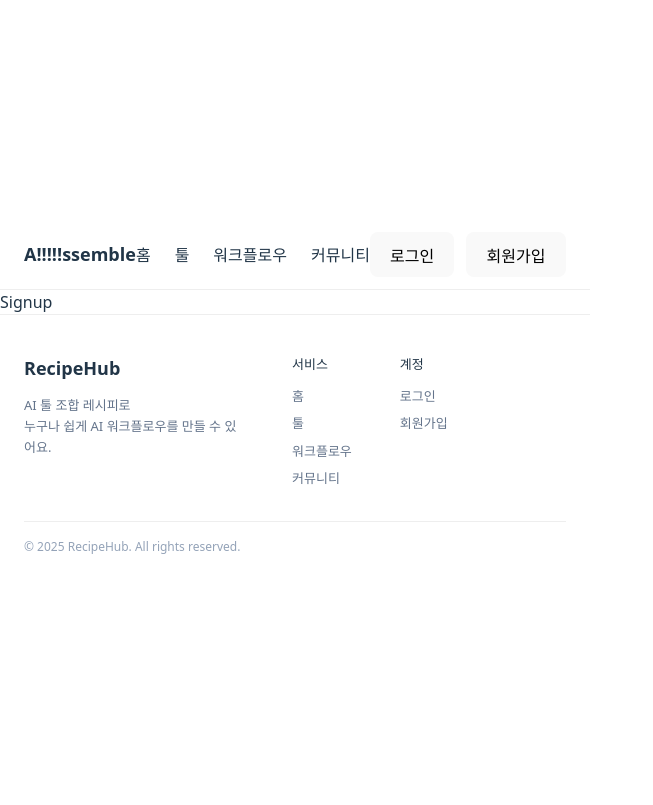
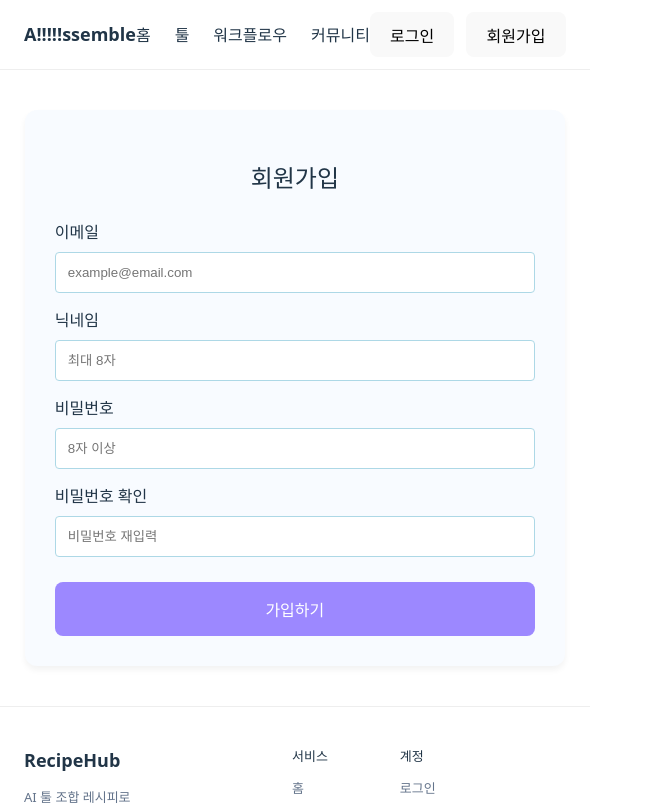
Before and after one commit to yunjeong7222/F5_A-ssemble, a React app in the folder frontend/: page /signup in a window 1280 px wide. Shown: the top 805 px of the page, without its empty margins (0-653 px from the left). Built offline with nearby package versions, Linux system fonts and the light colour scheme; the HTML template or start-up script is replaced by a standard one.

Commit message:
feat : 회원정보 관련 페이지 생성 및 수정

```diff
--- a/frontend/src/api/auth.js
+++ b/frontend/src/api/auth.js
@@ -0,0 +1,9 @@
+import api from '../config/axios';
+
+export const register = (data) => api.post('/api/auth/signup', data);
+export const login = (data) => api.post('/api/auth/login', data);
+export const getMe = () => api.get('/api/auth/me');
+
+export const updateProfile = (data) => api.put('/api/users/me/profile', data);
+export const updatePassword = (data) => api.put('/api/users/me/password', data);
+export const deleteAccount = () => api.delete('/api/users/me');
--- a/frontend/src/components/common/PrivateRoute.jsx
+++ b/frontend/src/components/common/PrivateRoute.jsx
@@ -1 +1,9 @@
-export default function PrivateRoute({ children }) { return children }
+import { Navigate } from 'react-router-dom';
+import useAuthStore from '../../store/authStore';
+
+const PrivateRoute = ({ children }) => {
+  const isLoggedIn = useAuthStore((state) => state.isLoggedIn);
+  return isLoggedIn ? children : <Navigate to="/login" replace />;
+};
+
+export default PrivateRoute;
--- a/frontend/src/pages/Login.jsx
+++ b/frontend/src/pages/Login.jsx
@@ -1 +1,95 @@
-export default function Login() { return <div>Login</div> }
+import { useState } from 'react';
+import { useNavigate } from 'react-router-dom';
+import { login } from '../api/auth';
+import useAuthStore from '../store/authStore';
+
+const Login = () => {
+  const navigate = useNavigate();
+  const loginStore = useAuthStore((state) => state.login);
+
+  const [email, setEmail] = useState('');
+  const [password, setPassword] = useState('');
+  const [message, setMessage] = useState('');
+  const [isLoading, setIsLoading] = useState(false);
+
+  const handleLogin = async (e) => {
+    e.preventDefault();
+    setMessage('');
+    setIsLoading(true);
+
+    try {
+      const res = await login({ email, password });
+      const { token, user } = res.data.data;
+      loginStore(user, token);
+      navigate('/');
+    } catch (err) {
+      setMessage(err.response?.data?.message || '로그인에 실패했습니다.');
+    } finally {
+      setIsLoading(false);
+    }
+  };
+
+  const inputStyle = {
+    padding: '12px', borderRadius: '4px',
+    border: '1px solid #add8e6', width: '100%',
+    marginBottom: '10px', boxSizing: 'border-box', outline: 'none',
+  };
+
+  return (
+    <div style={{ maxWidth: '400px', margin: '100px auto', padding: '30px', textAlign: 'center' }}>
+      <h2 style={{ marginBottom: '30px' }}>로그인</h2>
+
+      <form onSubmit={handleLogin}>
+        <input
+          style={inputStyle}
+          type="email"
+          placeholder="이메일"
+          value={email}
+          onChange={(e) => setEmail(e.target.value)}
+          required
+        />
+        <input
+          style={inputStyle}
+          type="password"
+          placeholder="비밀번호"
+          value={password}
+          onChange={(e) => setPassword(e.target.value)}
+          required
+        />
+
+        {message && (
+          <p style={{ color: '#ef4444', fontSize: '13px', marginBottom: '15px', textAlign: 'left', fontWeight: 'bold' }}>
+            {message}
+          </p>
+        )}
+
+        <button
+          type="submit"
+          disabled={isLoading}
+          style={{
+            width: '100%', padding: '15px', backgroundColor: '#fff',
+            border: '1px solid #000', borderRadius: '8px',
+            cursor: isLoading ? 'not-allowed' : 'pointer', fontWeight: 'bold',
+          }}
+        >
+          {isLoading ? '로그인 중...' : '로그인'}
+        </button>
+      </form>
+
+      <div style={{ marginTop: '40px', borderTop: '1px solid #eee', paddingTop: '20px' }}>
+        <p style={{ fontSize: '14px', color: '#666', marginBottom: '15px' }}>아직 회원이 아니신가요?</p>
+        <button
+          onClick={() => navigate('/signup')}
+          style={{
+            background: '#9c88ff', color: '#fff', padding: '12px 25px',
+            border: 'none', borderRadius: '8px', cursor: 'pointer', fontWeight: 'bold',
+          }}
+        >
+          회원가입하러 가기
+        </button>
+      </div>
+    </div>
+  );
+};
+
+export default Login;
--- /dev/null
+++ b/frontend/src/pages/ProfileSetup.jsx
@@ -0,0 +1 @@
+export default function Tools() { return <div>profileSetup</div> }
--- a/frontend/src/pages/Signup.jsx
+++ b/frontend/src/pages/Signup.jsx
@@ -1 +1,136 @@
-export default function Signup() { return <div>Signup</div> }
+import { useState } from 'react';
+import { useNavigate } from 'react-router-dom';
+import { register } from '../api/auth';
+
+const Signup = () => {
+  const navigate = useNavigate();
+  const [formData, setFormData] = useState({
+    email: '',
+    password: '',
+    confirmPassword: '',
+    nickname: '',
+  });
+  const [message, setMessage] = useState('');
+  const [isLoading, setIsLoading] = useState(false);
+
+  const handleChange = (e) => {
+    setFormData({ ...formData, [e.target.name]: e.target.value });
+  };
+
+  const handleSignup = async (e) => {
+    e.preventDefault();
+    setMessage('');
+
+    if (formData.password !== formData.confirmPassword) {
+      setMessage('비밀번호가 일치하지 않습니다.');
+      return;
+    }
+    if (formData.password.length < 8) {
+      setMessage('비밀번호는 8자 이상이어야 합니다.');
+      return;
+    }
+
+    setIsLoading(true);
+    try {
+      await register({
+        email: formData.email,
+        password: formData.password,
+        nickname: formData.nickname,
+      });
+      alert('회원가입이 완료되었습니다!');
+      navigate('/profile-setup');
+    } catch (err) {
+      setMessage(err.response?.data?.message || '회원가입에 실패했습니다.');
+    } finally {
+      setIsLoading(false);
+    }
+  };
+
+  const inputStyle = {
+    padding: '12px', borderRadius: '4px',
+    border: '1px solid #add8e6', outline: 'none',
+    width: '100%', boxSizing: 'border-box',
+  };
+  const rowStyle = { display: 'flex', flexDirection: 'column', gap: '8px', marginBottom: '15px' };
+
+  return (
+    <div style={{ maxWidth: '480px', margin: '40px auto', padding: '30px', backgroundColor: '#f8fbff', borderRadius: '12px', boxShadow: '0 4px 6px rgba(0,0,0,0.05)' }}>
+      <h2 style={{ textAlign: 'center', marginBottom: '24px' }}>회원가입</h2>
+
+      <form onSubmit={handleSignup}>
+        <div style={rowStyle}>
+          <label style={{ fontWeight: 'bold' }}>이메일</label>
+          <input
+            style={inputStyle}
+            type="email"
+            name="email"
+            placeholder="example@email.com"
+            value={formData.email}
+            onChange={handleChange}
+            required
+          />
+        </div>
+
+        <div style={rowStyle}>
+          <label style={{ fontWeight: 'bold' }}>닉네임</label>
+          <input
+            style={inputStyle}
+            type="text"
+            name="nickname"
+            placeholder="최대 8자"
+            maxLength={8}
+            value={formData.nickname}
+            onChange={handleChange}
+            required
+          />
+        </div>
+
+        <div style={rowStyle}>
+          <label style={{ fontWeight: 'bold' }}>비밀번호</label>
+          <input
+            style={inputStyle}
+            type="password"
+            name="password"
+            placeholder="8자 이상"
+            value={formData.password}
+            onChange={handleChange}
+            required
+          />
+        </div>
+
+        <div style={rowStyle}>
+          <label style={{ fontWeight: 'bold' }}>비밀번호 확인</label>
+          <input
+            style={inputStyle}
+            type="password"
+            name="confirmPassword"
+            placeholder="비밀번호 재입력"
+            value={formData.confirmPassword}
+            onChange={handleChange}
+            required
+          />
+        </div>
+
+        {message && (
+          <p style={{ color: '#ef4444', fontSize: '13px', marginBottom: '12px', fontWeight: 'bold' }}>
+            {message}
+          </p>
+        )}
+
+        <button
+          type="submit"
+          disabled={isLoading}
+          style={{
+            width: '100%', padding: '15px', backgroundColor: '#9c88ff',
+            color: 'white', border: 'none', borderRadius: '8px',
+            cursor: isLoading ? 'not-allowed' : 'pointer', fontWeight: 'bold', marginTop: '10px',
+          }}
+        >
+          {isLoading ? '가입 중...' : '가입하기'}
+        </button>
+      </form>
+    </div>
+  );
+};
+
+export default Signup;
```
Also changed, not shown: frontend/src/api/users.js (added, +16 -0 lines), frontend/src/pages/MyPage.jsx (added, +48 -0 lines), frontend/src/components/user/AccountSection.jsx (added), frontend/src/components/user/PasswordSection.jsx (added), frontend/src/components/user/ProfileSection.jsx (added).
